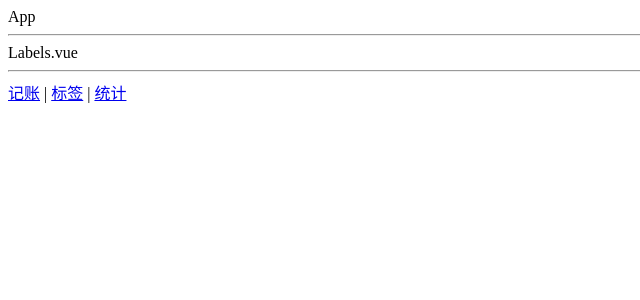
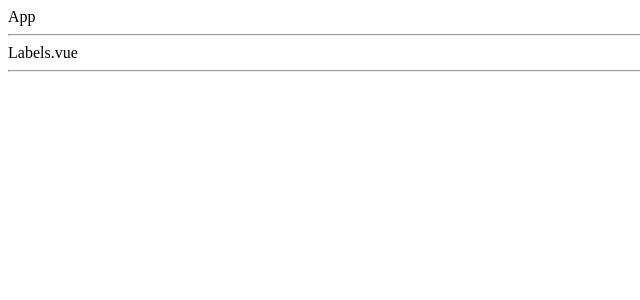
Before and after one commit to xiaoxue423/money, a Vue app: page /#/labels in a window 1280 px wide. Shown: the top 300 px of the page, without its empty margins (0-640 px from the left). Built offline with nearby package versions, Linux system fonts and the light colour scheme.

Commit message:
全局组件 <Nav/>

```diff
--- a/src/App.vue
+++ b/src/App.vue
@@ -4,13 +4,6 @@
     <hr />
     <router-view />
     <hr>
-    <div>
-      <router-link to="/money">记账</router-link>
-      |
-      <router-link to="/labels">标签</router-link>
-      |
-      <router-link to="/statistics">统计</router-link>
-    </div>
   </div>
 </template>
 
--- /dev/null
+++ b/src/components/Nav.vue
@@ -0,0 +1,19 @@
+<template>
+  <div>
+    <router-link to="/money">记账</router-link>
+    |
+    <router-link to="/labels">标签</router-link>
+    |
+    <router-link to="/statistics">统计</router-link>
+  </div>
+</template>
+
+<script lang="ts">
+export default {
+name: "Nav"
+}
+</script>
+
+<style lang="scss" scoped>
+
+</style>
--- a/src/main.ts
+++ b/src/main.ts
@@ -3,8 +3,11 @@
 import './registerServiceWorker'
 import router from './router'
 import store from './store'
+import Nav from "@/components/Nav.vue";
 
 Vue.config.productionTip = false
+
+Vue.component('Nav', Nav)
 
 new Vue({
   router,
--- a/src/views/Labels.vue
+++ b/src/views/Labels.vue
@@ -1,12 +1,14 @@
 <template>
   <div>
     Labels.vue
+
   </div>
 </template>
 
 <script lang="ts">
 export default {
-name: "Labels"
+name: "Labels",
+
 }
 </script>
 
--- a/src/views/Statistics.vue
+++ b/src/views/Statistics.vue
@@ -1,12 +1,15 @@
 <template>
   <div>
     Statistics.vue
+
   </div>
 </template>
 
 <script lang="ts">
+
 export default {
-name: "Statistics"
+name: "Statistics",
+
 }
 </script>
 
```
Also changed, not shown: src/views/Money.vue (+5 -2 lines).
